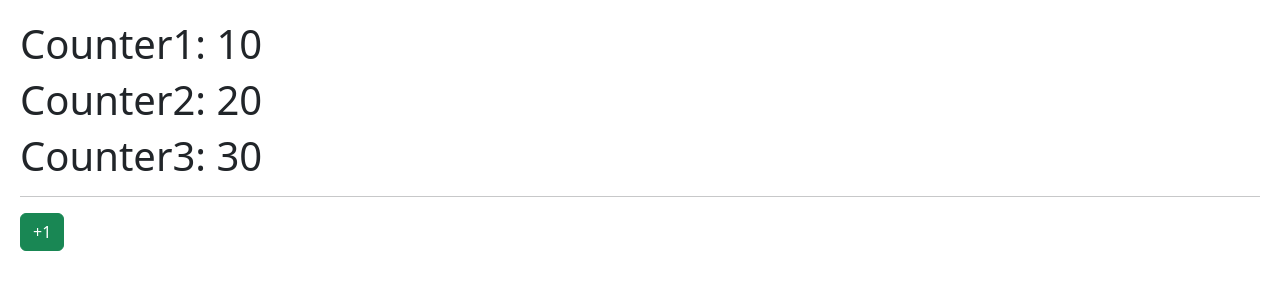
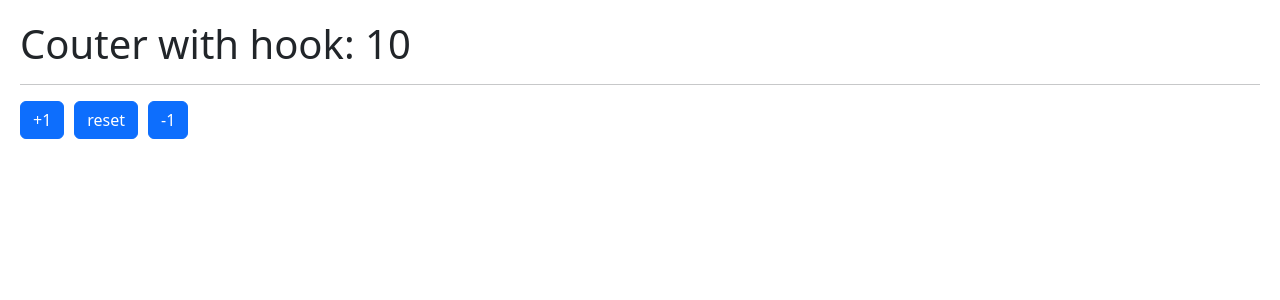
Before and after one commit to mnfrn10112/hooks-app, a React (Vite) app: page / in a window 1280 px wide. Shown: the top 300 px of the page. Built offline with nearby package versions, Linux system fonts and the light colour scheme.

Commit message:
useState with hook

```diff
--- /dev/null
+++ b/src/01-useState/CounterWithCustomHook.jsx
@@ -0,0 +1,14 @@
+import { useCounter } from "../hooks/useCounter";
+
+export const CounterWithCustomHook = () => {
+    const { counter, increment, decrement, reset } = useCounter();
+    return (
+        <>
+            <h1>Couter with hook: {counter}</h1>
+            <hr />
+            <button onClick={() => increment(2)} className="btn btn-primary">+1</button>
+            <button onClick={reset} className="btn btn-primary">reset</button>
+            <button onClick={() => decrement(2)} className="btn btn-primary">-1</button>
+        </>
+    );
+};
--- /dev/null
+++ b/src/hooks/useCounter.js
@@ -0,0 +1,14 @@
+import { useState } from "react";
+
+export const useCounter = (initialValue = 10) => {
+    const [counter, setCounter] = useState(initialValue);
+    const increment = (value = 1) => {
+        setCounter(counter + value);
+    };
+    const decrement = (value = 1) => {
+        if (counter == 0) return;
+        setCounter(counter - value);
+    };
+    const reset = () => { setCounter(initialValue); };
+    return { counter, increment, decrement, reset };
+};
--- a/src/main.jsx
+++ b/src/main.jsx
@@ -1,11 +1,12 @@
 import React from 'react';
 import ReactDOM from 'react-dom/client';
-import { CounterApp } from './01-useState/CounterApp';
+// import { CounterApp } from './01-useState/CounterApp';
+import { CounterWithCustomHook } from './01-useState/CounterWithCustomHook';
 // import { HooksApp } from './HooksApp';
 import './index.css';
 
 ReactDOM.createRoot(document.getElementById('root')).render(
   // <React.StrictMode>
-  <CounterApp />
+  <CounterWithCustomHook />
   //  </React.StrictMode>
 );
```
